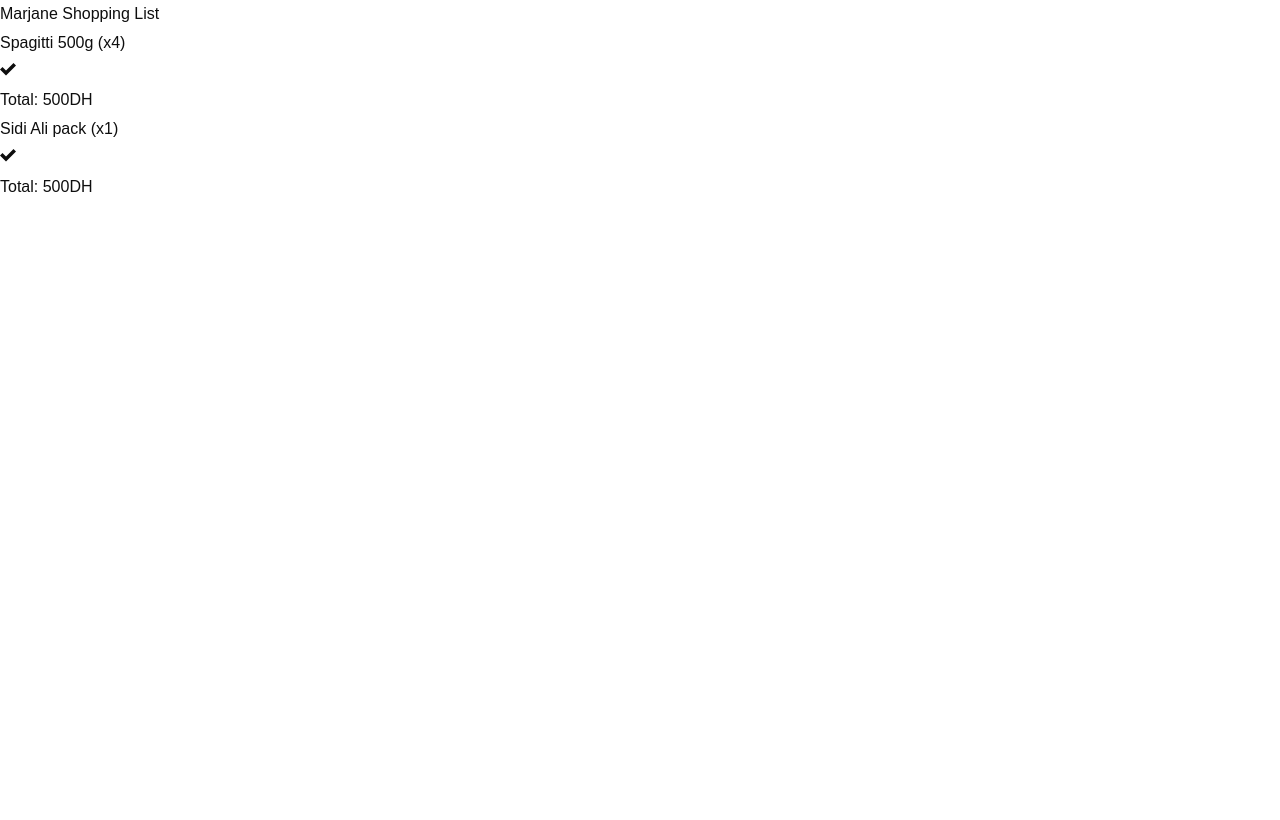
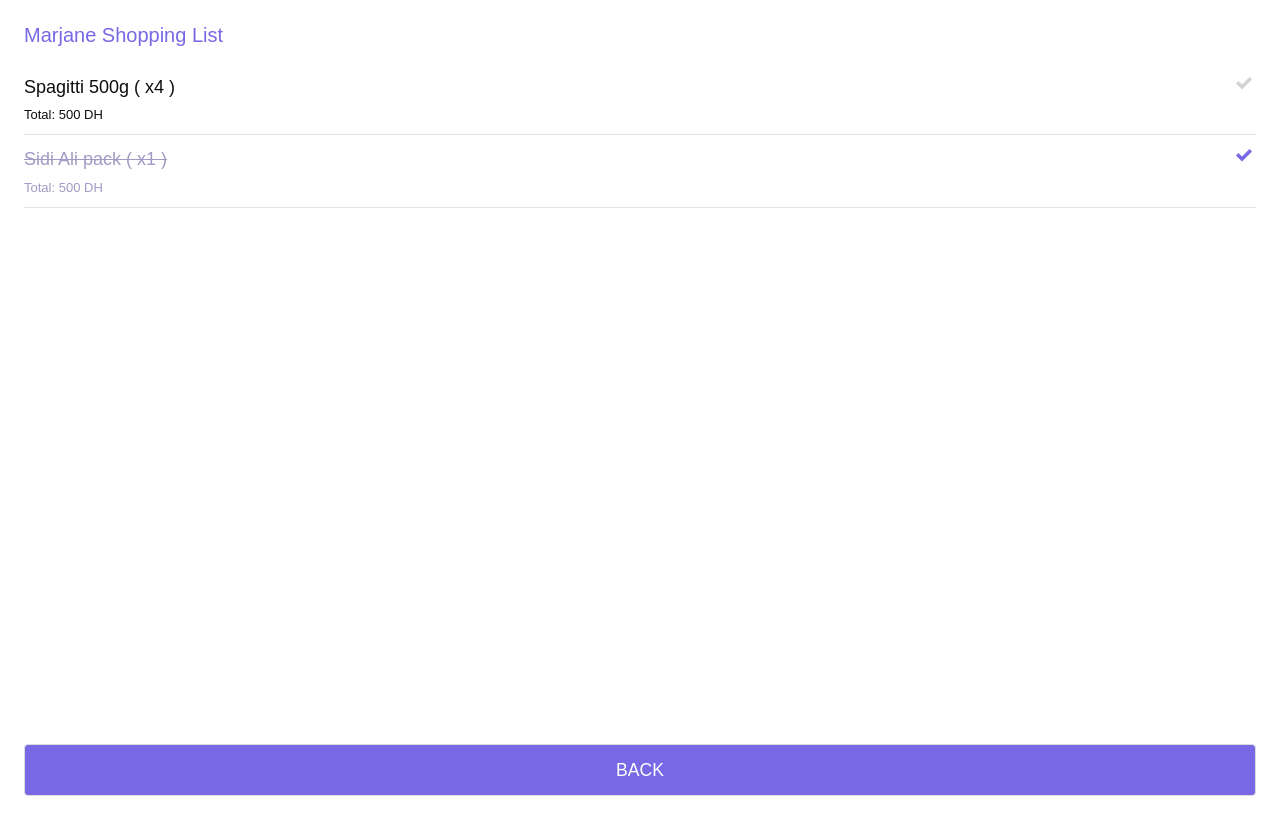
Before and after one commit to Jaouadi7/shopping-lists, a React (Create React App) app: page /list/1 in a window 1280 px wide. Built offline with nearby package versions, Linux system fonts and the light colour scheme.

Commit message:
Shopping List Item

```diff
--- a/src/app.scss
+++ b/src/app.scss
@@ -32,3 +32,43 @@
         }
     }
 }
+
+
+// SHOPPING LIST
+.completed {
+
+    .shopping-list_heading {
+        text-decoration: line-through;
+        color: #A09BC4 !important;
+
+        a,
+        .icon {
+            color: #A09BC4 !important;
+        }
+
+    }
+
+    .shopping-list_details {
+        color: #A09BC4 !important;
+    }
+
+    .shopping-list_control .icon.isCompleted {
+        color: $primaryColor !important;
+    }
+}
+
+button.primaryBtn {
+    background-color: $primaryColor;
+    color: #fff;
+    font-size: 1.1rem !important;
+    padding-block: 25px !important;
+    &:hover {
+        color: #fff;
+    }
+}
+
+button {
+    font-family: $mainFont;
+    cursor: pointer;
+    font-weight: 500;
+}
--- a/src/pages/list/List.jsx
+++ b/src/pages/list/List.jsx
@@ -1,4 +1,4 @@
-import { useParams } from 'react-router-dom';
+import { useParams, useNavigate } from 'react-router-dom';
 import { ImCheckmark } from "react-icons/im";
 import './list.scss';
 import { getLists } from '../../data/Data';
@@ -7,24 +7,32 @@
 const List = () => {
 
   const { id } = useParams();
+  const navigate = useNavigate();
+
   const shoppingLists = getLists();
   const currentList = shoppingLists.filter( list => (list.id === Number(id) ))
+
+  // BACK HOMEPAGE
+  const backHomePage = ( ) => navigate('/');
   return (
-    <div className="shopping-list">
-      <h1>{currentList[0].name}</h1>
-      <ul>
+    <>
+      <div className="shopping-list p-5">
+        <h1 className='app-title title is-size-5'>{currentList[0].name}</h1>
+        <ul className='shopping-lists'>
           {
             currentList[0].items.map( ( list ) => {
               return (
-              <li key={list.id}>
-                <div className="shopping-list_header">
-                      <h2 className="shopping-item_heading">{ list.name } (x{list.quantity})</h2>
-                      <div className="shopping-item_control">
-                        <ImCheckmark />
+                <li key={ list.id } className={ `shopping-list_item pb-2 mb-2 ${list.isBought && 'completed'}`} >
+                  <div className="shopping-list_header is-flex is-justify-content-space-between is-align-content-center">
+                    <h2 className="shopping-list_heading">{ list.name } ( x{list.quantity} )</h2>
+                    <div className="shopping-list_control">
+                      <span className="icon isCompleted">
+                        <ImCheckmark  />
+                      </span>
                     </div>
                   </div>
-                    <div className="shopping-list_details">
-                      <h4 className='shopping-list_total'>Total: { list.price }DH</h4>
+                  <div className="shopping-list_details is-flex">
+                    <h4 className='shopping-list_total mr-4'>Total: { list.price } DH</h4>
                   </div>
                 </li>
               )
@@ -33,7 +41,10 @@
 
         </ul>
       </div>
-
+      <div className="back-btn m-5">
+        <button className='button is-uppercase primaryBtn is-fullwidth' onClick={backHomePage}>Back</button>
+      </div>
+    </>
   )
 }
 
--- a/src/pages/list/list.scss
+++ b/src/pages/list/list.scss
@@ -0,0 +1,3 @@
+.shopping-list {
+    min-height: 90vh !important;
+}
--- a/src/pages/lists/lists.scss
+++ b/src/pages/lists/lists.scss
@@ -27,24 +27,5 @@
 
     }
 
-    .completed {
-
-        .shopping-list_heading {
-            text-decoration: line-through;
-            a,
-            .icon {
-                color: #A09BC4 !important;
-            }
-
-        }
-
-        .shopping-list_details {
-            color: #A09BC4 !important;
-        }
-
-        .shopping-list_control .icon.isCompleted {
-            color: $primaryColor;
-        }
-    }
 
 }
```
Lines whose indentation alone changed are shown as unchanged.
